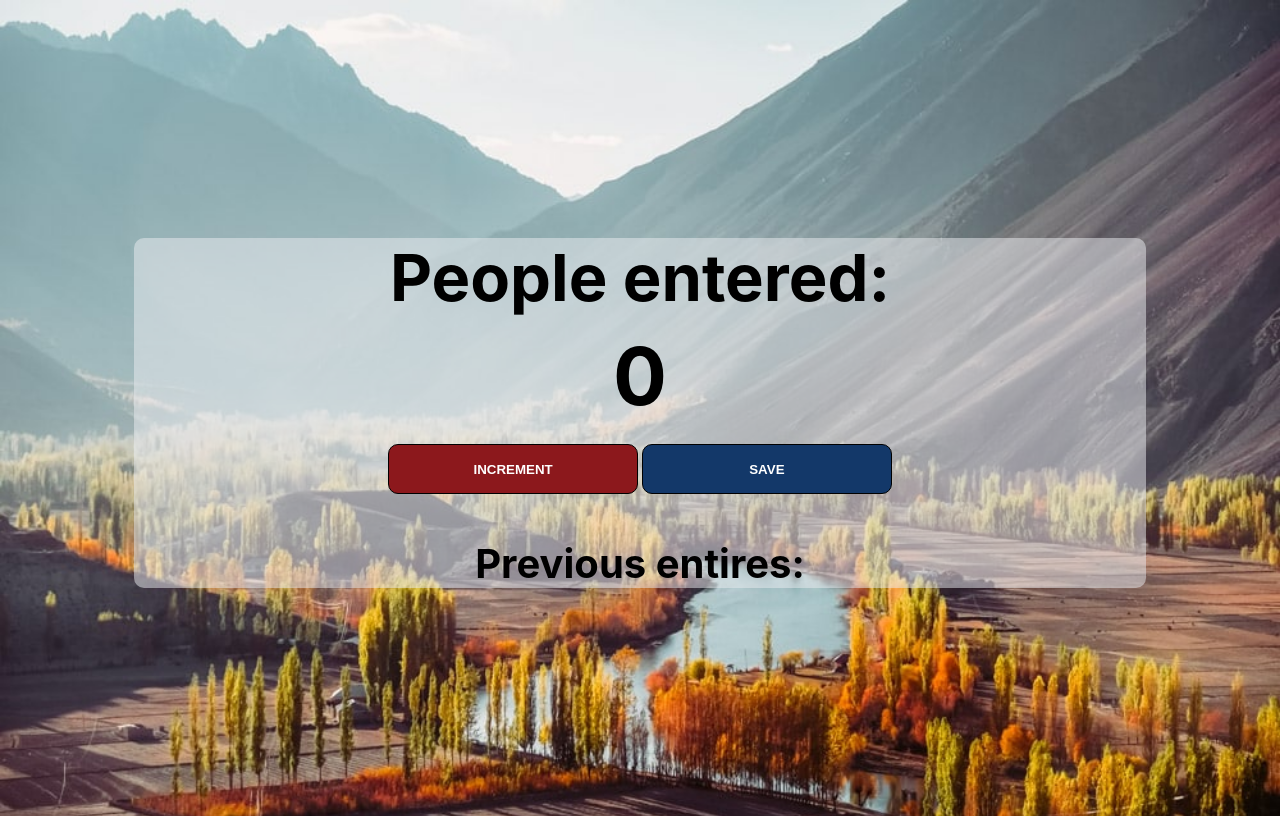
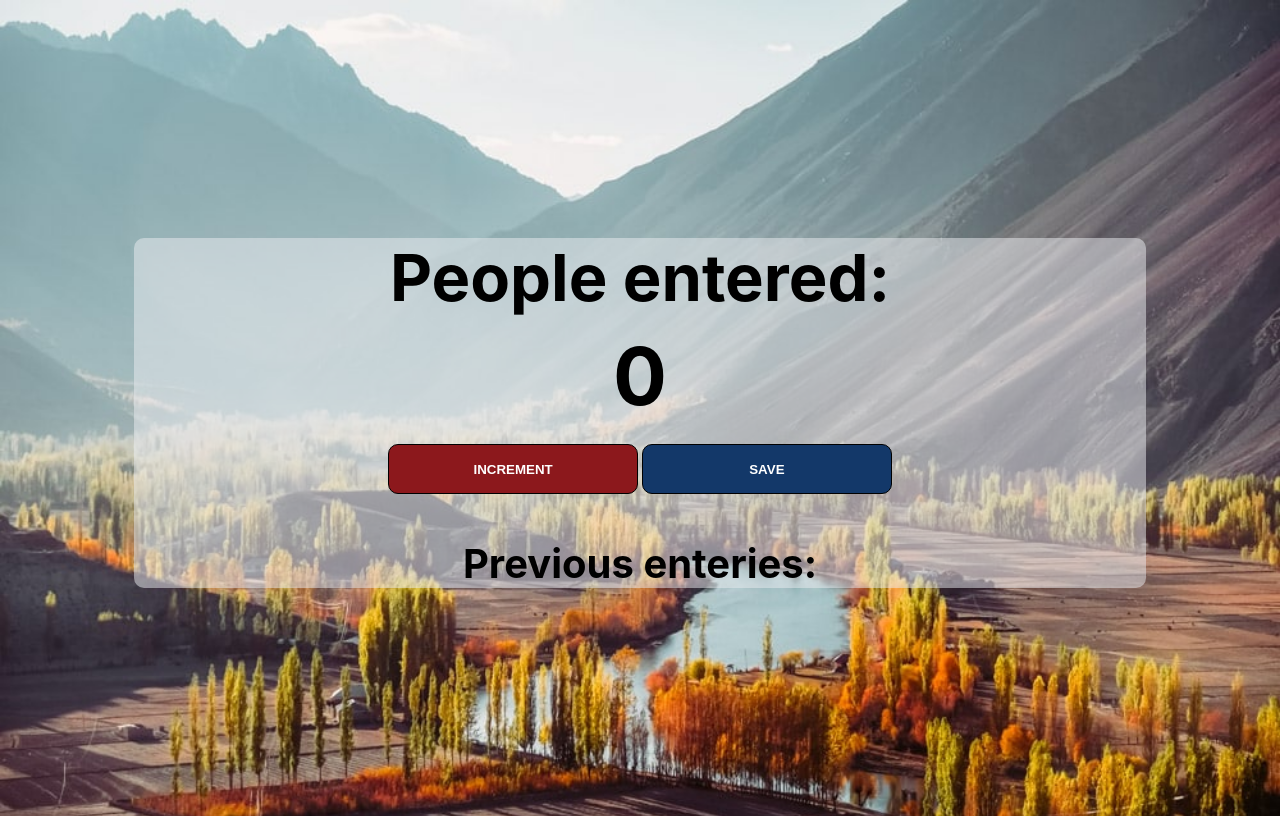
Before and after one commit to kaleemullah1143/passenger-counter, a plain HTML site: page index.html in a window 1280 px wide. Drawn offline with Linux system fonts and the light colour scheme.

Commit message:
add via upload

```diff
--- a/index.html
+++ b/index.html
@@ -8,7 +8,7 @@
             <h2 id="count-el">0</h2>
             <button id="increment-btn" onclick="increment()">INCREMENT</button>
         <button id="save-btn" onclick="save()">SAVE</button>
-        <p id="save-el">Previous entires: </p>
+        <p id="save-el">Previous enteries: </p>
         <script src="index.js"></script>
         </div>
     </body>
```
